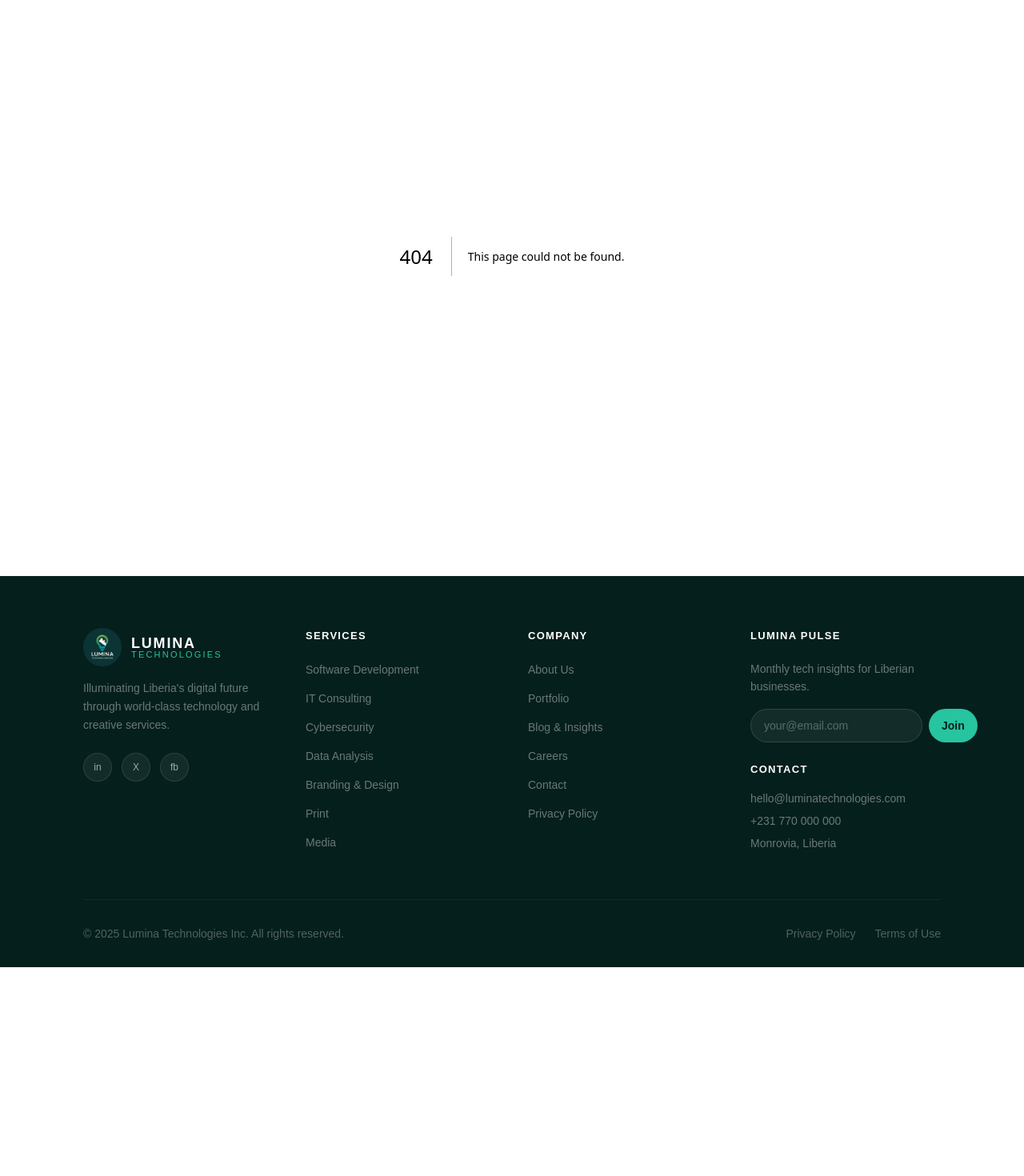
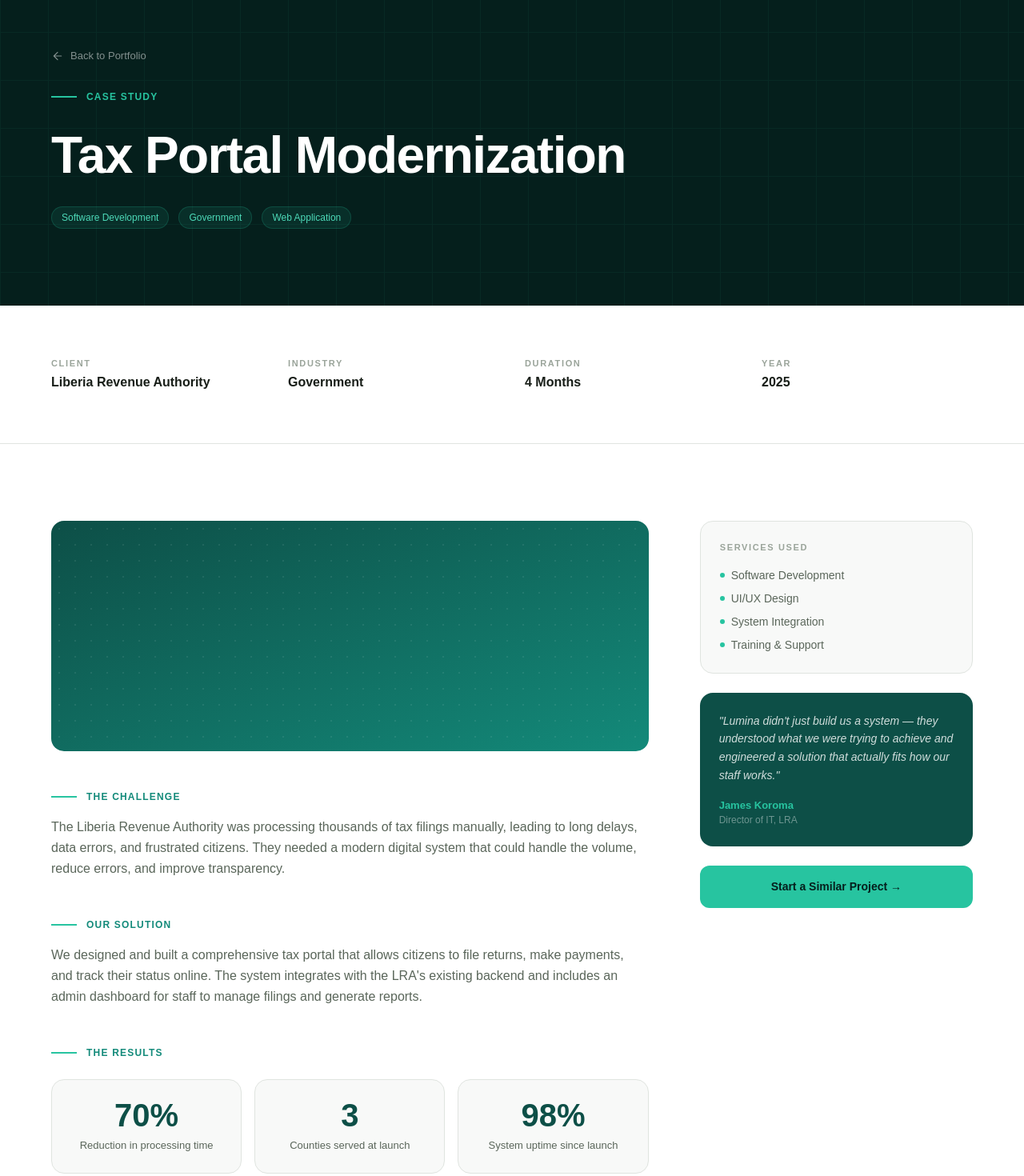
Before and after one commit to Ingenious21/lumina-website, a Next.js app: page /portfolio/lbdi-rebrand in a window 1280 px wide. Before the commit this address had no page. Shown: the part 80-1550 px from the top of the page at 80% size. Before the commit the page ends 1289 px from the top, so only its background shows below. Built offline with nearby package versions, Linux system fonts and the light colour scheme.

Commit message:
add portfolio case study page

```diff
--- a/app/page.tsx
+++ b/app/page.tsx
@@ -22,7 +22,7 @@
           {/* Eyebrow */}
           <div className="inline-flex items-center gap-2 bg-[#27c4a0]/12 border border-[#27c4a0]/25 rounded-full px-4 py-1.5 mb-8">
             <div className="w-1.5 h-1.5 rounded-full bg-[#27c4a0] animate-pulse"></div>
-            <span className="text-[#4dd9b8] text-xs font-medium tracking-widest uppercase">Monrovia, Liberia — Est. 2020</span>
+            <span className="text-[#4dd9b8] text-xs font-medium tracking-widest uppercase">Monrovia, Liberia — Est. 2025</span>
           </div>
 
           {/* Headline */}
--- /dev/null
+++ b/app/portfolio/[slug]/page.tsx
@@ -0,0 +1,161 @@
+import Link from 'next/link'
+
+export default function CaseStudyPage({ params }: { params: { slug: string } }) {
+  return (
+    <main>
+      {/* HERO */}
+      <section className="bg-[#051f1c] pt-[140px] pb-24 px-[5%] relative overflow-hidden">
+        <div className="absolute inset-0 opacity-[0.06]" style={{
+          backgroundImage: 'linear-gradient(rgba(39,196,160,1) 1px, transparent 1px), linear-gradient(90deg, rgba(39,196,160,1) 1px, transparent 1px)',
+          backgroundSize: '60px 60px'
+        }}></div>
+        <div className="relative z-10 max-w-[1200px] mx-auto">
+          <Link href="/portfolio" className="inline-flex items-center gap-2 text-white/50 hover:text-white text-[13px] mb-8 transition-colors">
+            <svg width="16" height="16" viewBox="0 0 24 24" fill="none">
+              <path d="M19 12H5M5 12L12 19M5 12L12 5" stroke="currentColor" strokeWidth="1.8" strokeLinecap="round" strokeLinejoin="round"/>
+            </svg>
+            Back to Portfolio
+          </Link>
+          <div className="flex items-center gap-3 mb-6">
+            <div className="w-8 h-0.5 bg-[#27c4a0]"></div>
+            <span className="text-[12px] font-semibold tracking-widest uppercase text-[#27c4a0]">Case Study</span>
+          </div>
+          <h1 className="font-display text-[clamp(36px,5vw,72px)] font-extrabold text-white leading-tight tracking-tight mb-6 max-w-[800px]">
+            Tax Portal Modernization
+          </h1>
+          <div className="flex flex-wrap gap-3">
+            {['Software Development', 'Government', 'Web Application'].map((tag) => (
+              <span key={tag} className="text-[12px] font-medium text-[#4dd9b8] bg-[#27c4a0]/10 border border-[#27c4a0]/20 px-3 py-1 rounded-full">
+                {tag}
+              </span>
+            ))}
+          </div>
+        </div>
+      </section>
+
+      {/* PROJECT OVERVIEW */}
+      <section className="bg-white py-16 px-[5%] border-b border-[#e0e4e0]">
+        <div className="max-w-[1200px] mx-auto grid grid-cols-2 md:grid-cols-4 gap-8">
+          {[
+            { label: 'Client', value: 'Liberia Revenue Authority' },
+            { label: 'Industry', value: 'Government' },
+            { label: 'Duration', value: '4 Months' },
+            { label: 'Year', value: '2025' },
+          ].map((item) => (
+            <div key={item.label}>
+              <div className="text-[11px] font-bold text-[#9aa49a] uppercase tracking-[0.15em] mb-1">{item.label}</div>
+              <div className="font-display font-bold text-[#181e18] text-[16px]">{item.value}</div>
+            </div>
+          ))}
+        </div>
+      </section>
+
+      {/* CONTENT */}
+      <section className="bg-white py-24 px-[5%]">
+        <div className="max-w-[1200px] mx-auto grid grid-cols-1 md:grid-cols-3 gap-16">
+
+          {/* Main content */}
+          <div className="md:col-span-2 flex flex-col gap-12">
+
+            {/* Cover image placeholder */}
+            <div className="w-full h-72 bg-gradient-to-br from-[#0d4f47] to-[#138a7a] rounded-2xl relative overflow-hidden">
+              <div className="absolute inset-0 opacity-10" style={{
+                backgroundImage: 'radial-gradient(circle, rgba(255,255,255,0.8) 1px, transparent 1px)',
+                backgroundSize: '20px 20px'
+              }}></div>
+            </div>
+
+            {/* Challenge */}
+            <div>
+              <div className="flex items-center gap-3 mb-4">
+                <div className="w-8 h-0.5 bg-[#27c4a0]"></div>
+                <span className="text-[12px] font-semibold tracking-widest uppercase text-[#138a7a]">The Challenge</span>
+              </div>
+              <p className="text-[#5a665a] text-[16px] font-light leading-relaxed">
+                The Liberia Revenue Authority was processing thousands of tax filings manually, leading to long delays, data errors, and frustrated citizens. They needed a modern digital system that could handle the volume, reduce errors, and improve transparency.
+              </p>
+            </div>
+
+            {/* Solution */}
+            <div>
+              <div className="flex items-center gap-3 mb-4">
+                <div className="w-8 h-0.5 bg-[#27c4a0]"></div>
+                <span className="text-[12px] font-semibold tracking-widest uppercase text-[#138a7a]">Our Solution</span>
+              </div>
+              <p className="text-[#5a665a] text-[16px] font-light leading-relaxed">
+                We designed and built a comprehensive tax portal that allows citizens to file returns, make payments, and track their status online. The system integrates with the LRA's existing backend and includes an admin dashboard for staff to manage filings and generate reports.
+              </p>
+            </div>
+
+            {/* Results */}
+            <div>
+              <div className="flex items-center gap-3 mb-6">
+                <div className="w-8 h-0.5 bg-[#27c4a0]"></div>
+                <span className="text-[12px] font-semibold tracking-widest uppercase text-[#138a7a]">The Results</span>
+              </div>
+              <div className="grid grid-cols-1 md:grid-cols-3 gap-4">
+                {[
+                  { number: '70%', label: 'Reduction in processing time' },
+                  { number: '3', label: 'Counties served at launch' },
+                  { number: '98%', label: 'System uptime since launch' },
+                ].map((stat) => (
+                  <div key={stat.label} className="bg-[#f8f9f8] border border-[#e0e4e0] rounded-2xl p-6 text-center">
+                    <div className="font-display text-[40px] font-extrabold text-[#0d4f47] leading-none mb-2">{stat.number}</div>
+                    <div className="text-[#5a665a] text-[13px] font-light">{stat.label}</div>
+                  </div>
+                ))}
+              </div>
+            </div>
+          </div>
+
+          {/* Sidebar */}
+          <div className="flex flex-col gap-6">
+            <div className="bg-[#f8f9f8] border border-[#e0e4e0] rounded-2xl p-6">
+              <div className="text-[11px] font-bold text-[#9aa49a] uppercase tracking-[0.15em] mb-4">Services Used</div>
+              <div className="flex flex-col gap-2">
+                {['Software Development', 'UI/UX Design', 'System Integration', 'Training & Support'].map((service) => (
+                  <div key={service} className="flex items-center gap-2 text-[14px] text-[#5a665a] font-light">
+                    <div className="w-1.5 h-1.5 rounded-full bg-[#27c4a0] flex-shrink-0"></div>
+                    {service}
+                  </div>
+                ))}
+              </div>
+            </div>
+
+            {/* Testimonial */}
+            <div className="bg-[#0d4f47] rounded-2xl p-6">
+              <div className="text-white/80 text-[14px] font-light leading-relaxed italic mb-4">
+                "Lumina didn't just build us a system — they understood what we were trying to achieve and engineered a solution that actually fits how our staff works."
+              </div>
+              <div className="text-[#27c4a0] text-[13px] font-semibold">James Koroma</div>
+              <div className="text-white/40 text-[12px] font-light">Director of IT, LRA</div>
+            </div>
+
+            {/* CTA */}
+            <Link href="/contact" className="bg-[#27c4a0] text-[#051f1c] px-6 py-4 rounded-xl font-bold text-[14px] hover:bg-[#4dd9b8] transition-all text-center">
+              Start a Similar Project →
+            </Link>
+          </div>
+        </div>
+      </section>
+
+      {/* NEXT PROJECT */}
+      <section className="bg-[#f8f9f8] py-16 px-[5%] border-t border-[#e0e4e0]">
+        <div className="max-w-[1200px] mx-auto flex justify-between items-center">
+          <Link href="/portfolio" className="text-[#5a665a] hover:text-[#0f6b60] text-[14px] font-medium transition-colors flex items-center gap-2">
+            <svg width="16" height="16" viewBox="0 0 24 24" fill="none">
+              <path d="M19 12H5M5 12L12 19M5 12L12 5" stroke="currentColor" strokeWidth="1.8" strokeLinecap="round" strokeLinejoin="round"/>
+            </svg>
+            All Projects
+          </Link>
+          <Link href="/contact" className="text-[#0f6b60] hover:text-[#0d4f47] text-[14px] font-medium transition-colors flex items-center gap-2">
+            Start a Project
+            <svg width="16" height="16" viewBox="0 0 24 24" fill="none">
+              <path d="M5 12H19M19 12L12 5M19 12L12 19" stroke="currentColor" strokeWidth="1.8" strokeLinecap="round" strokeLinejoin="round"/>
+            </svg>
+          </Link>
+        </div>
+      </section>
+    </main>
+  )
+}
```
